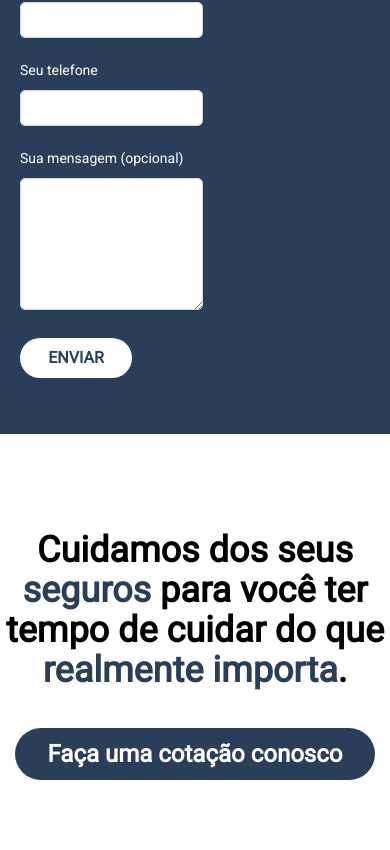
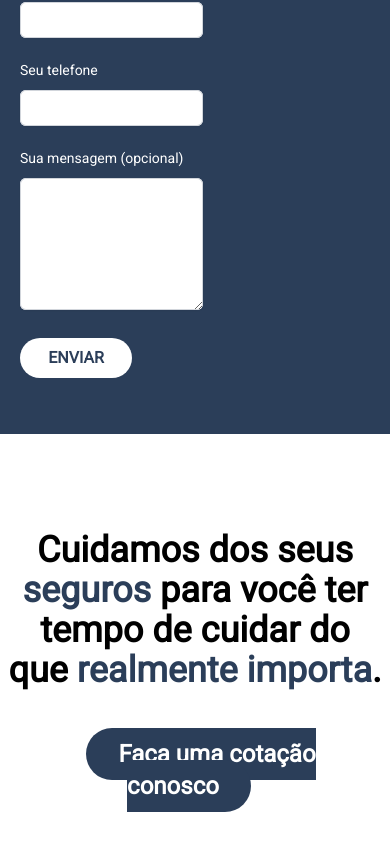
Before and after one commit to rnaconsultoriaemseguros/app, a Next.js app: page / in a window 390 px wide. Shown: the part 4946-5796 px from the top of the page. Built offline with nearby package versions, Linux system fonts and the light colour scheme.

Commit message:
feat: including citation section

```diff
--- a/app/components/citation.jsx
+++ b/app/components/citation.jsx
@@ -1,6 +1,6 @@
 export default function Citation() {
   return (
-    <div className="flex flex-col justify-center md:px-64 mb-24">
+    <div className="flex flex-col justify-center md:px-64 mb-24 px-2">
       <div>
         <h2 className="font-bold md:text-5xl text-4xl text-center mb-12">
           Cuidamos dos seus <span className="text-[#2B3E59]">seguros</span> para
```
